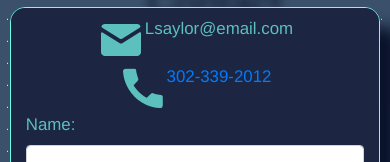
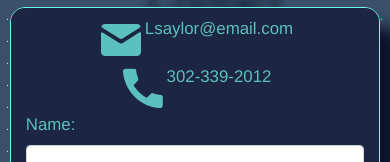
Before and after one commit to lukesaylor/DevPortfolioV2, a React (Create React App) app: page /#/Contact in a window 390 px wide. Shown: the part 140-302 px from the top of the page. Built offline with nearby package versions, Linux system fonts and the light colour scheme.

Commit message:
phone link colored

```diff
--- a/src/components/Contact/Contact.js
+++ b/src/components/Contact/Contact.js
@@ -55,7 +55,7 @@ class Contact extends React.Component {
                               </Col>
                               <Col md={{ span: 4, offset: 4 }} className="d-flex justify-content-center">
                                 <img className="w-30" src={Phoneicon} alt="Phone"/>
-                                <a href="tel:13023392012">302-339-2012</a>
+                                <a style={{"color":"inherit"}} href="tel:13023392012">302-339-2012</a>
                               </Col>
                             </Row>
                         </Container>
```
